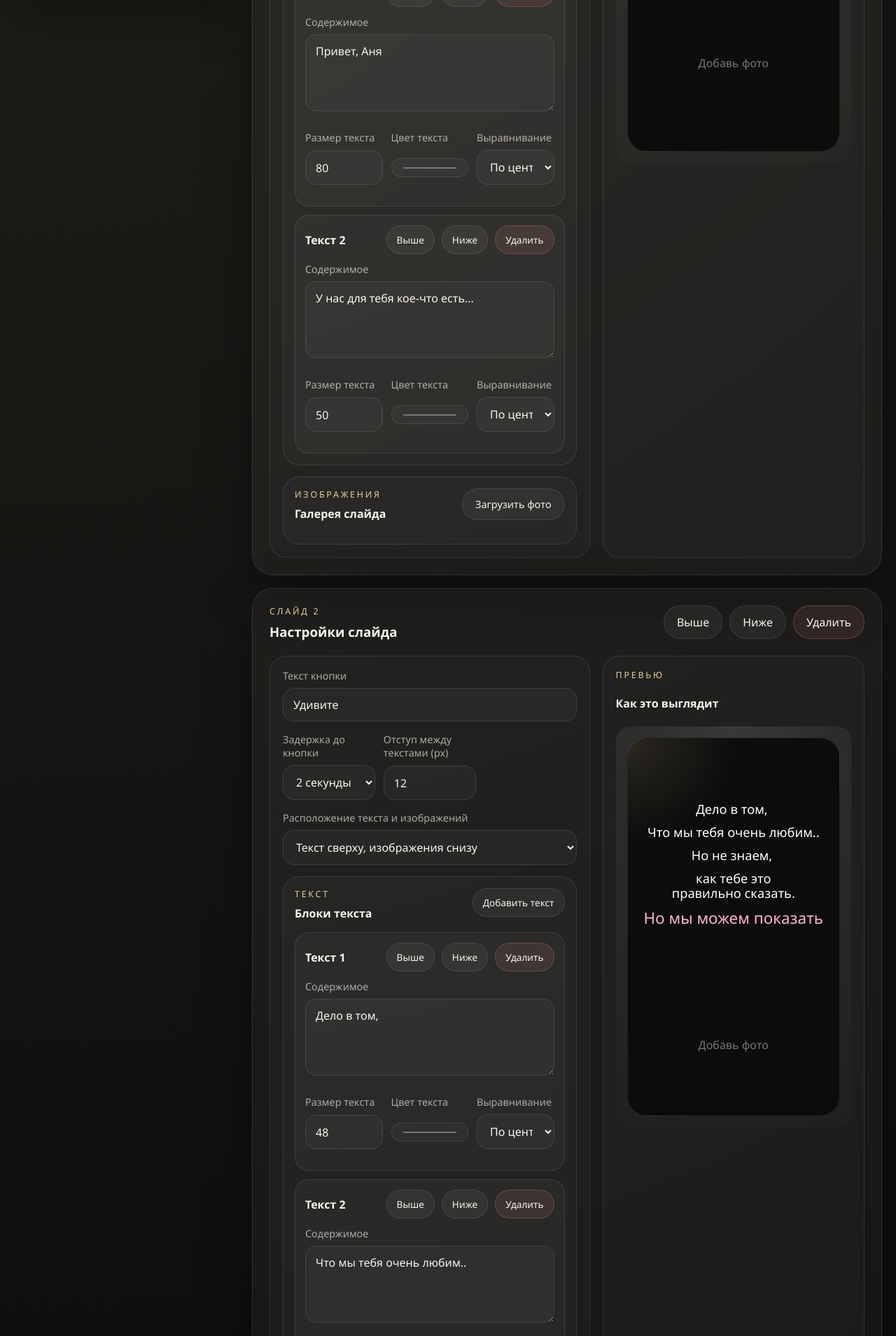
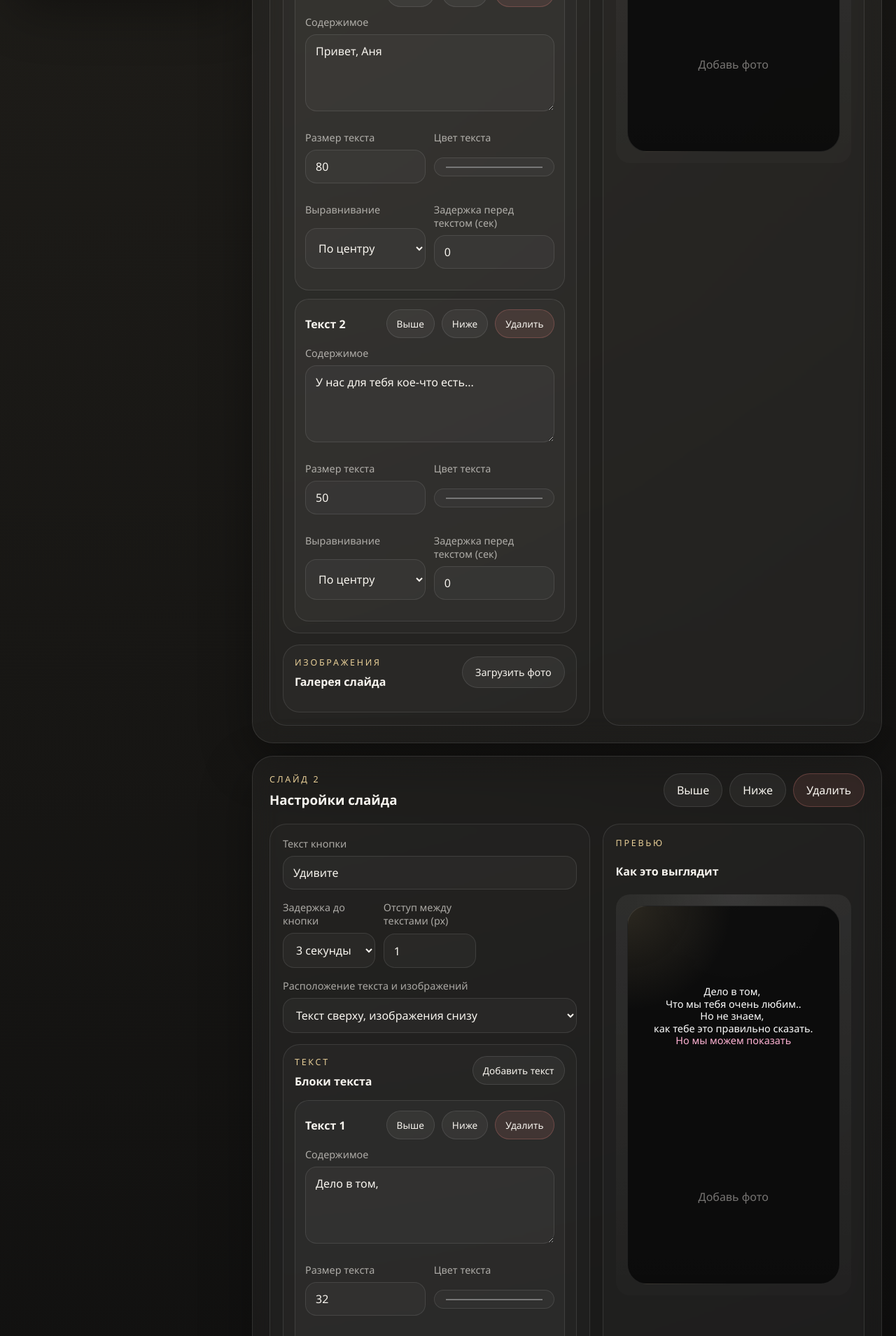
Before and after one commit to ivwelln/Anna-Birthday, a FastAPI app: page /admin in a window 1280 px wide. Shown: the part 646-2555 px from the top of the page at 70% size. Run offline with FastAPI, Linux system fonts and the light colour scheme.

Commit message:
added text-delay

```diff
--- a/app/models.py
+++ b/app/models.py
@@ -16,6 +16,7 @@
     color: str = Field(default="#ffffff", pattern=r"^#(?:[0-9a-fA-F]{3}){1,2}$")
     font_size: int = Field(default=34, ge=16, le=96)
     align: Literal["left", "center", "right"] = "center"
+    delay_seconds: float = Field(default=0, ge=0, le=10)
 
 
 class ImageBlock(BaseModel):
--- a/app/static/css/site.css
+++ b/app/static/css/site.css
@@ -169,12 +169,13 @@
   flex-direction: column;
   align-items: stretch;
   justify-content: center;
-  gap: 12px;
+  gap: var(--text-gap, 12px);
 }
 
 .typed-line {
   position: relative;
   display: block;
+  margin: 0;
   min-height: 1em;
   line-height: 1.15;
   letter-spacing: 0.02em;
@@ -188,6 +189,7 @@
   color: transparent;
   user-select: none;
   pointer-events: none;
+  line-height: inherit;
 }
 
 .typed-line-content {
--- a/app/static/js/admin.js
+++ b/app/static/js/admin.js
@@ -381,7 +381,7 @@
   fieldGroup.appendChild(textarea);
 
   const grid = document.createElement("div");
-  grid.className = "inline-grid";
+  grid.className = "inline-grid two-columns";
   grid.append(
     createNumberField("Размер текста", "font_size", block.font_size, block.id, "text", 16, 96),
     createColorField("Цвет текста", "color", block.color, block.id, "text"),
@@ -390,6 +390,7 @@
       { value: "center", label: "По центру" },
       { value: "right", label: "Справа" },
     ]),
+    createNumberField("Задержка перед текстом (сек)", "delay_seconds", block.delay_seconds, block.id, "text", 0, 10, 0.1),
   );
 
   wrapper.append(toolbar, fieldGroup, grid);
@@ -453,7 +454,7 @@
   return fieldGroup;
 }
 
-function createNumberField(labelText, field, value, itemId, scope, min, max) {
+function createNumberField(labelText, field, value, itemId, scope, min, max, step = 1) {
   const fieldGroup = document.createElement("div");
   fieldGroup.className = "field-group";
 
@@ -465,6 +466,7 @@
   input.type = "number";
   input.min = String(min);
   input.max = String(max);
+  input.step = String(step);
   input.value = String(value);
   input.dataset.field = field;
   input.dataset.scope = scope;
@@ -565,6 +567,7 @@
     || field === "max_height"
     || field === "continue_delay_seconds"
     || field === "text_gap"
+    || field === "delay_seconds"
   ) {
     if (field === "font_size") {
       return clampNumber(value, 16, 96, 34);
@@ -577,6 +580,9 @@
     }
     if (field === "text_gap") {
       return clampNumber(value, 0, 80, 12);
+    }
+    if (field === "delay_seconds") {
+      return clampDecimal(value, 0, 10, 0, 1);
     }
     return clampNumber(value, 80, 420, 220);
   }
@@ -602,6 +608,7 @@
     color: block.color || "#ffffff",
     font_size: Number(block.font_size) || 34,
     align: block.align || "center",
+    delay_seconds: clampDecimal(block.delay_seconds, 0, 10, 0, 1),
   };
 }
 
@@ -634,6 +641,7 @@
     color: "#ffffff",
     font_size: 34,
     align: "center",
+    delay_seconds: 0,
   };
 }
 
@@ -651,3 +659,13 @@
   }
   return Math.min(max, Math.max(min, parsed));
 }
+
+function clampDecimal(value, min, max, fallback, precision = 1) {
+  const parsed = Number(value);
+  if (Number.isNaN(parsed)) {
+    return fallback;
+  }
+  const factor = 10 ** precision;
+  const clamped = Math.min(max, Math.max(min, parsed));
+  return Math.round(clamped * factor) / factor;
+}
--- a/data/site_content.json
+++ b/data/site_content.json
@@ -3,7 +3,9 @@
     {
       "id": "519aae2cd7bb4e8284f05702a94d296b",
       "button_text": "Ну привет.. ",
+      "continue_delay_seconds": 1,
       "layout": "text-top",
+      "text_gap": 18,
       "text_blocks": [
         {
           "id": "2d58d90dedbd4d5b927d7d82d6dbfa14",
@@ -25,41 +27,43 @@
     {
       "id": "fd6d855dcc1647eca98ba679cce1b74f",
       "button_text": "Удивите",
+      "continue_delay_seconds": 3,
       "layout": "text-top",
+      "text_gap": 1,
       "text_blocks": [
         {
           "id": "3bb18fe257d64115845defc1a6147edc",
           "content": "Дело в том, ",
           "color": "#ffffff",
-          "font_size": 48,
+          "font_size": 32,
           "align": "center"
         },
         {
           "id": "93373a8a292540ac976c00bce562acba",
           "content": "Что мы тебя очень любим..",
           "color": "#ffffff",
-          "font_size": 48,
+          "font_size": 32,
           "align": "center"
         },
         {
           "id": "fd30006776ea404a83480704dbadd73c",
           "content": "Но не знаем, ",
           "color": "#ffffff",
-          "font_size": 48,
+          "font_size": 32,
           "align": "center"
         },
         {
           "id": "4b15f79e5fb4468e85de1a316bad0845",
           "content": "как тебе это правильно сказать.",
           "color": "#ffffff",
-          "font_size": 48,
+          "font_size": 32,
           "align": "center"
         },
         {
           "id": "7585b257758745d8af13a2eaa2b981af",
           "content": "Но мы можем показать",
           "color": "#ffb3d4",
-          "font_size": 80,
+          "font_size": 32,
           "align": "center"
         }
       ],
@@ -68,7 +72,9 @@
     {
       "id": "d84f8114d5d54f6c864cc93144e015aa",
       "button_text": "Окей...",
+      "continue_delay_seconds": 1,
       "layout": "text-top",
+      "text_gap": 12,
       "text_blocks": [
         {
           "id": "57e286cf2e1d4a4fa05d273b08c34f86",
@@ -83,7 +89,9 @@
     {
       "id": "6683aee5876c4d17acccf044a6fb93c6",
       "button_text": "Окей...",
+      "continue_delay_seconds": 1,
       "layout": "text-top",
+      "text_gap": 12,
       "text_blocks": [
         {
           "id": "b7b63a95b3df4fd5a97b86c2f59f1b50",
@@ -98,7 +106,9 @@
     {
       "id": "f90ec1be2359464981efb99c77971050",
       "button_text": "Наверное, 365",
+      "continue_delay_seconds": 1,
       "layout": "text-top",
+      "text_gap": 12,
       "text_blocks": [
         {
           "id": "eda7ea57b082466698e89df832af480b",
@@ -112,8 +122,10 @@
     },
     {
       "id": "f0e64f17d3fd4072bfdc16878126651f",
-      "button_text": "😍",
+      "button_text": "  😍  ",
+      "continue_delay_seconds": 2,
       "layout": "text-top",
+      "text_gap": 12,
       "text_blocks": [
         {
           "id": "fe65eb61073e43c38ee8421b40f81cf0",
@@ -135,7 +147,9 @@
     {
       "id": "2af031a92bf140159ebcde7c89a687c8",
       "button_text": "На что же? ",
+      "continue_delay_seconds": 1,
       "layout": "text-top",
+      "text_gap": 12,
       "text_blocks": [
         {
           "id": "8a8f59cb5caa4506b68a9af7ab04d730",
@@ -150,7 +164,9 @@
     {
       "id": "660e0d5d5b624e53a5d852003d116d1f",
       "button_text": "Удивите",
+      "continue_delay_seconds": 1,
       "layout": "text-top",
+      "text_gap": 12,
       "text_blocks": [
         {
           "id": "6772582745eb455089a4aec4aa4ef9fc",
@@ -164,8 +180,10 @@
     },
     {
       "id": "f6af9f1f09b045c1b51fc9c774bef53a",
-      "button_text": "🙊",
+      "button_text": "  🙊  ",
+      "continue_delay_seconds": 2,
       "layout": "text-top",
+      "text_gap": 12,
       "text_blocks": [
         {
           "id": "c989bb808e09413983402e2e2a90888a",
@@ -187,11 +205,13 @@
     {
       "id": "3eb936b5ce874f9aaef337ce8b0b2992",
       "button_text": "Продолжить",
+      "continue_delay_seconds": 2,
       "layout": "text-top",
+      "text_gap": 12,
       "text_blocks": [
         {
           "id": "f90d16978c0f4ca8a64948d48f12a808",
-          "content": "просто",
+          "content": "Скоро",
           "color": "#ffffff",
           "font_size": 34,
           "align": "center"
```
Also changed, not shown: app/static/js/player.js (+22 -2 lines), debug_import.py (added, +7 -0 lines), tests/test_app.py (+2 -0 lines), 2 other files.
